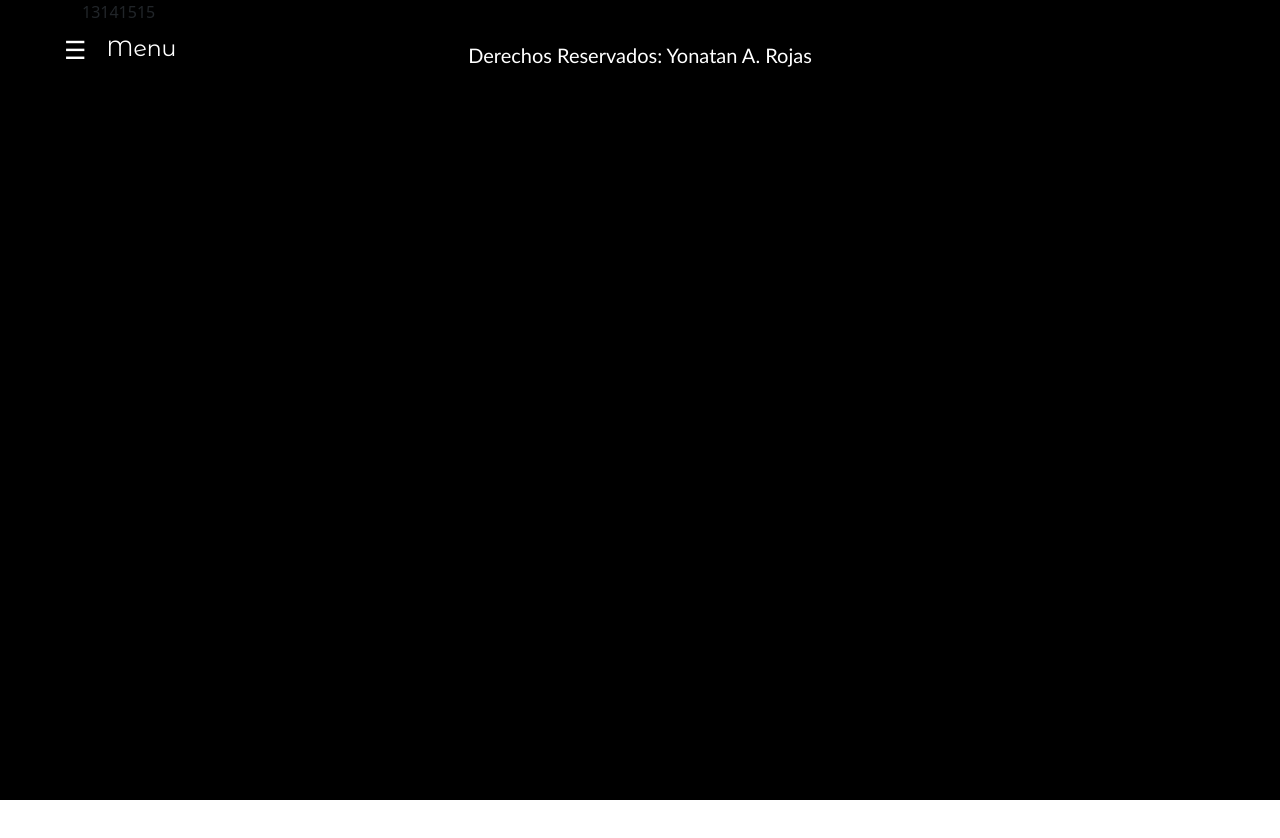
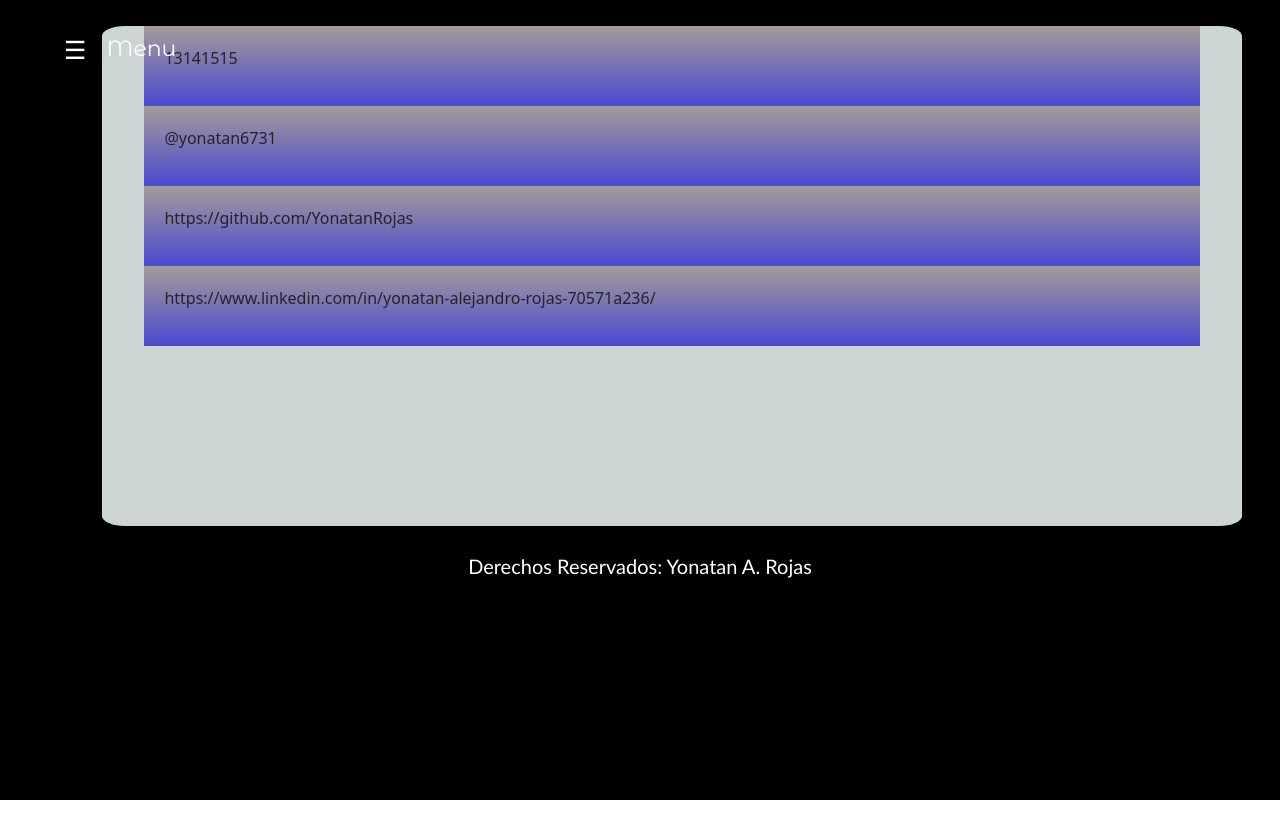
Before and after one commit to YonatanRojas/My-Portfolio, an Angular app: page /contacto in a window 1280 px wide. Shown: the top 838 px of the page. Built offline with nearby package versions, Linux system fonts and the light colour scheme.

Commit message:
cambios en contacto

```diff
--- a/src/app/contacto/contacto.component.html
+++ b/src/app/contacto/contacto.component.html
@@ -1,16 +1,16 @@
-<div class="container">
-  <div class="contactos">
-    <div class="telefono">
-      <fa-icon></fa-icon><p>13141515</p>
+<main class="container">
+  <section class="contactos">
+    <div class="contacto telefono">
+      <fa-icon ></fa-icon><p>13141515</p>
     </div>
-    <div class="instagram">
-      <fa-icon></fa-icon><p></p>
+    <div class="contacto instagram">
+      <fa-icon></fa-icon><p>@yonatan6731</p>
     </div>
-    <div class="github">
-      <fa-icon></fa-icon><p></p>
+    <div class="contacto github">
+      <fa-icon></fa-icon><p>https://github.com/YonatanRojas</p>
     </div>
-    <div class="linkedin">
-      <fa-icon></fa-icon><p></p>
+    <div class="contacto linkedin">
+      <fa-icon></fa-icon><p>https://www.linkedin.com/in/yonatan-alejandro-rojas-70571a236/</p>
     </div>
-  </div>
-</div>
+  </section>
+</main>
--- a/src/app/contacto/contacto.component.scss
+++ b/src/app/contacto/contacto.component.scss
@@ -0,0 +1,14 @@
+.container{
+  width: 100%;
+  height: 500px;
+  margin: 2% 8%;
+  background-color: rgb(204, 212, 212);
+  border-radius: 2%;
+}
+
+.contacto{
+  width: auto;
+  background: linear-gradient(rgb(165, 154, 154),rgb(74, 74, 209));
+  padding: 20px;
+  margin: 0px 30px;
+}
--- a/src/app/contacto/contacto.component.ts
+++ b/src/app/contacto/contacto.component.ts
@@ -1,4 +1,6 @@
 import { Component, OnInit } from '@angular/core';
+import { icon } from '@fortawesome/fontawesome-svg-core';
+import { faPhone } from '@fortawesome/free-solid-svg-icons';
 
 @Component({
   selector: 'app-contacto',
@@ -6,7 +8,8 @@ import { Component, OnInit } from '@angular/core';
   styleUrls: ['./contacto.component.scss']
 })
 export class ContactoComponent implements OnInit {
-
+  faPhone = faPhone;
+  icon = icon;
   constructor() { }
 
   ngOnInit(): void {
```
Also changed, not shown: 1 other file (tests, documents, lock files or other folders).
